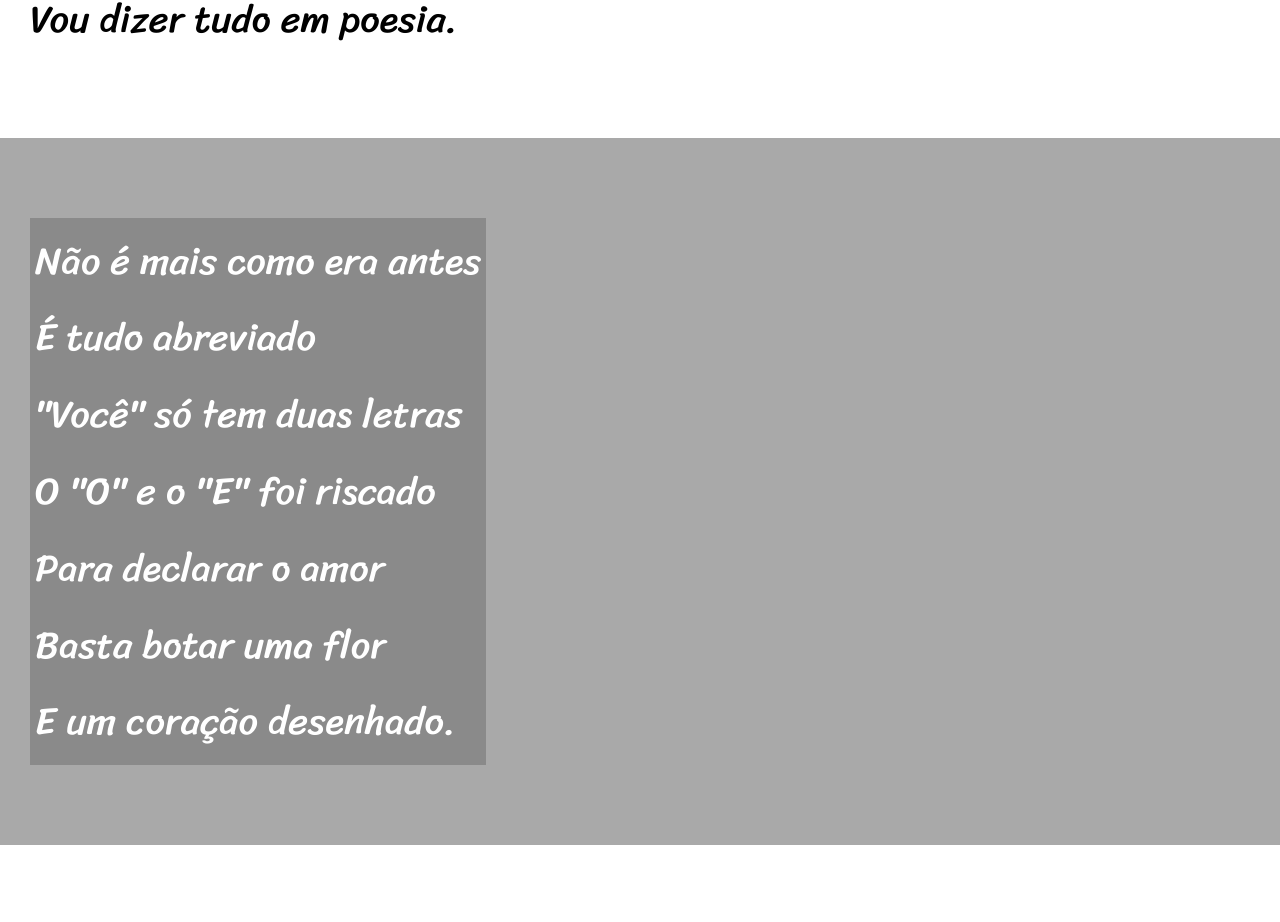
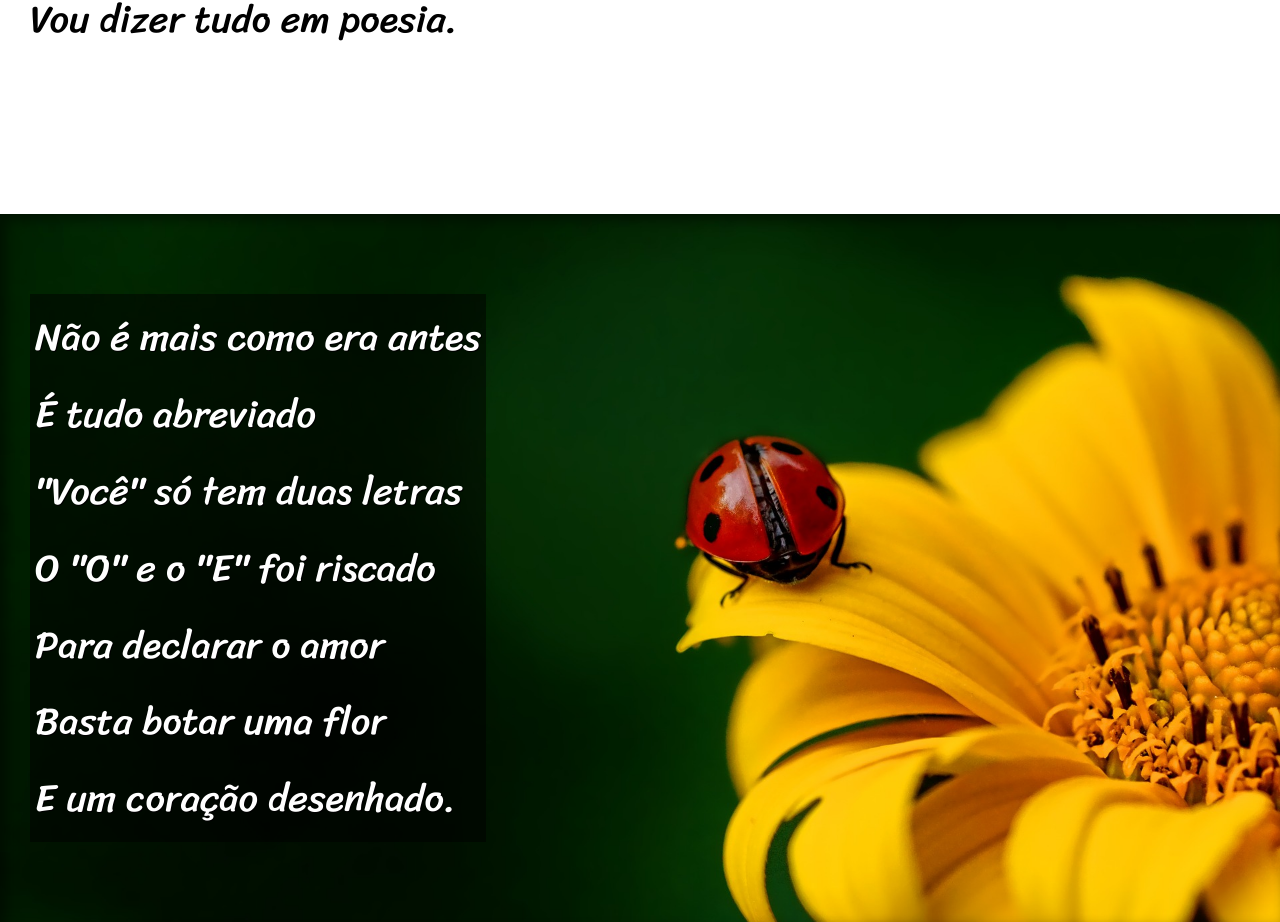
Before and after one commit to matheusjorgealves/html-css, a plain HTML site: page desafios/desafio012/index.html in a window 1280 px wide. Shown: the part 845-1767 px from the top of the page. Drawn offline with Linux system fonts and the light colour scheme.

Commit message:
finalizando o desafio 012

```diff
--- a/desafios/desafio012/estilo/style.css
+++ b/desafios/desafio012/estilo/style.css
@@ -55,17 +55,40 @@ section{
 }
 
 
+section p{
+    padding-bottom: 2em;
+}
+
+
 section.normal{
     background-color: white;
     color: black;
 }
 
 
+section.imagem{
+    box-shadow: inset 6px 6px 13px 0px rgba(0, 0, 0, 0.466);
+    background-position: right center;
+    background-size: cover;
+    background-attachment: fixed;
+}
+
 section.imagem > p{
     display: inline-block;
     padding: 5px;
-    background-color: rgba(0, 0, 0, 0.185);
+    background-color: rgba(0, 0, 0, 0.500);
     color: white;
+    text-shadow: 1px 1px 0px black;
+}
+
+
+section#img01{
+    background-image: url(../imagens/background001.jpg);
+}
+
+
+section#img02{
+    background-image: url(../imagens/background002.jpg);
 }
 
 
--- a/desafios/desafio012/index.html
+++ b/desafios/desafio012/index.html
@@ -26,7 +26,7 @@
         </section>
 
 
-        <section class="imagem">
+        <section class="imagem" id="img01">
             <p>
                 Não é mais como era antes <br>
                 É tudo abreviado <br>
@@ -62,7 +62,7 @@
 
 
 
-        <section class="imagem">
+        <section class="imagem" id="img02">
             <p>
                 Tenho saudade das cartas <br>
                 Escritas com a própria mão <br>
```
